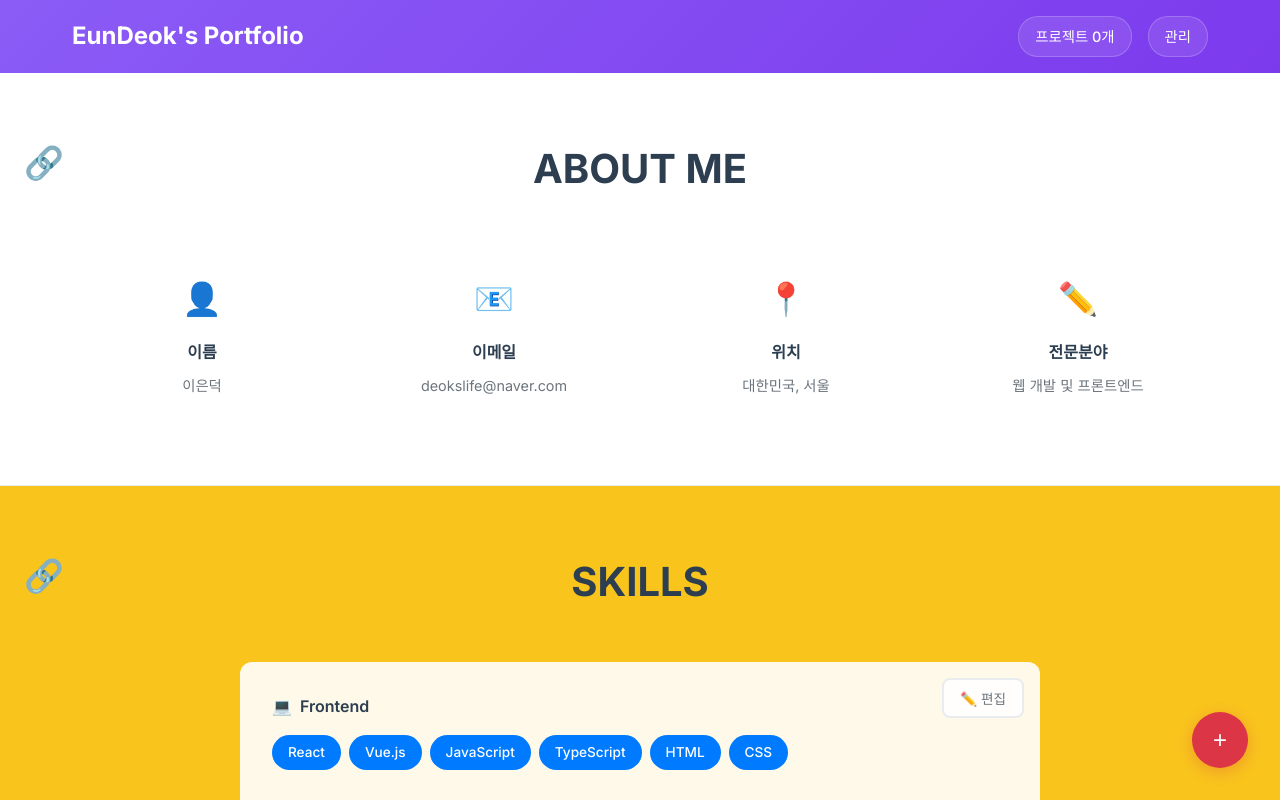
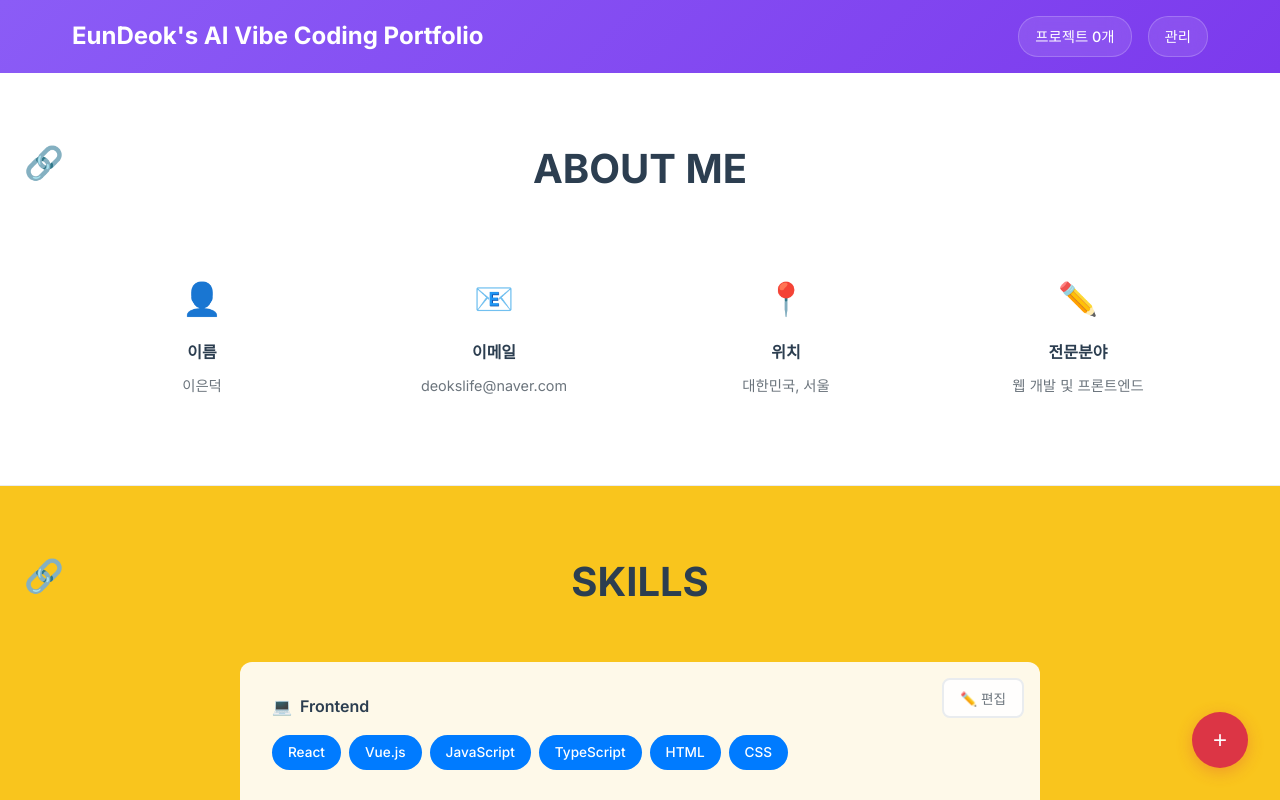
Before and after one commit to AI-Deokslife/PortFolio, a Next.js app: page / in a window 1280 px wide. Shown: the top 800 px of the page. Built offline with nearby package versions, Linux system fonts and the light colour scheme; no server answers.

Commit message:
Update Header.tsx

```diff
--- a/src/app/components/Header.tsx
+++ b/src/app/components/Header.tsx
@@ -81,7 +81,7 @@ export default function Header({ appCount = 0, onSettingsClick }: HeaderProps) {
     <HeaderContainer>
       <HeaderContent>
         <Brand>
-          <Title>EunDeok&apos;s Portfolio</Title>
+          <Title>EunDeok&apos;s AI Vibe Coding Portfolio</Title>
         </Brand>
         <Stats>
           <StatItem>
```
